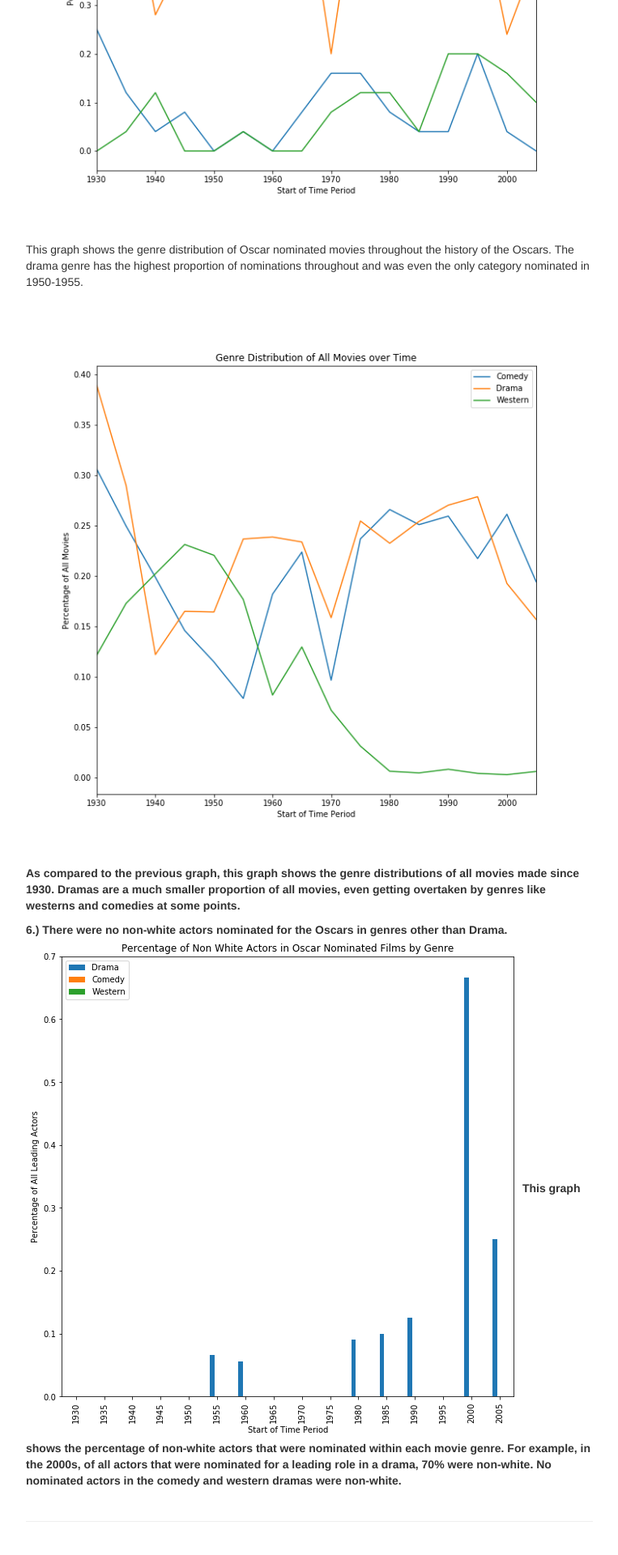
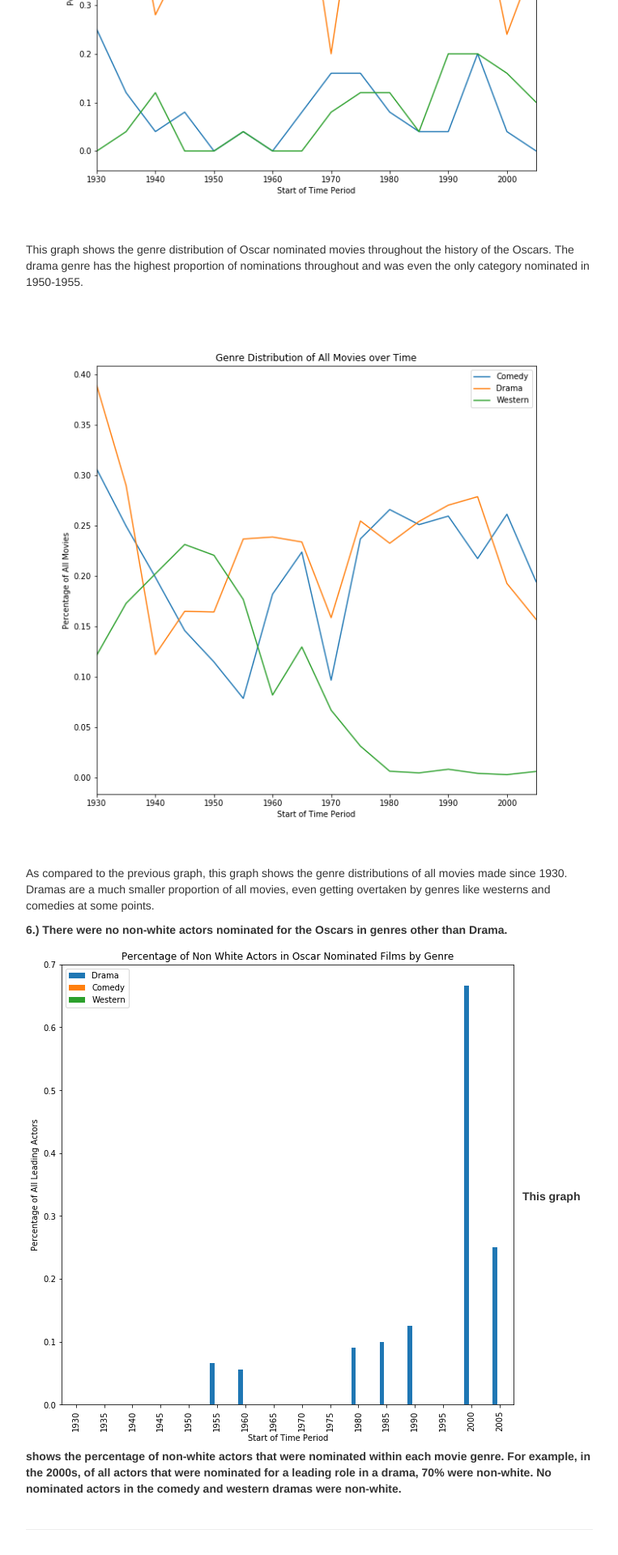
Before and after one commit to mkwan13/180_final_site, a Jekyll site: the page built from index.md, in a window 1280 px wide. Shown: the part 3734-5654 px from the top of the page at 81% size, without its empty margins (258-1021 px from the left). Built offline with Jekyll 4.4.1, drawn with Linux system fonts in a browser that asks for light colours; our own code applies the rules of GitHub Pages for plain Markdown files.

```diff
--- a/index.md
+++ b/index.md
@@ -44,8 +44,9 @@ This graph illustrates the similar race distribution between the Oscars for Best
 <br> This graph shows the genre distribution of Oscar nominated movies throughout the history of the Oscars. The drama genre has the highest proportion of nominations throughout and was even the only category nominated in 1950-1955.
 
 ![genre_dist_over_time](https://github.com/mkwan13/180_final_site/blob/gh-pages/images/genre_dist_over_time.png?raw=true)
-<b> As compared to the previous graph, this graph shows the genre distributions of all movies made since 1930.  Dramas are a much smaller proportion of all movies, even getting overtaken by genres like westerns and comedies at some points.
+<br> As compared to the previous graph, this graph shows the genre distributions of all movies made since 1930.  Dramas are a much smaller proportion of all movies, even getting overtaken by genres like westerns and comedies at some points.
 
 <b> 6.) There were no non-white actors nominated for the Oscars in genres other than Drama. </b>
+
 ![non_white_by_genre](https://github.com/mkwan13/180_final_site/blob/gh-pages/images/non_white%20by%20genre.png?raw-true)
 <b> This graph shows the percentage of non-white actors that were nominated within each movie genre. For example, in the 2000s, of all actors that were nominated for a leading role in a drama, 70% were non-white. No nominated actors in the comedy and western dramas were non-white.
```
